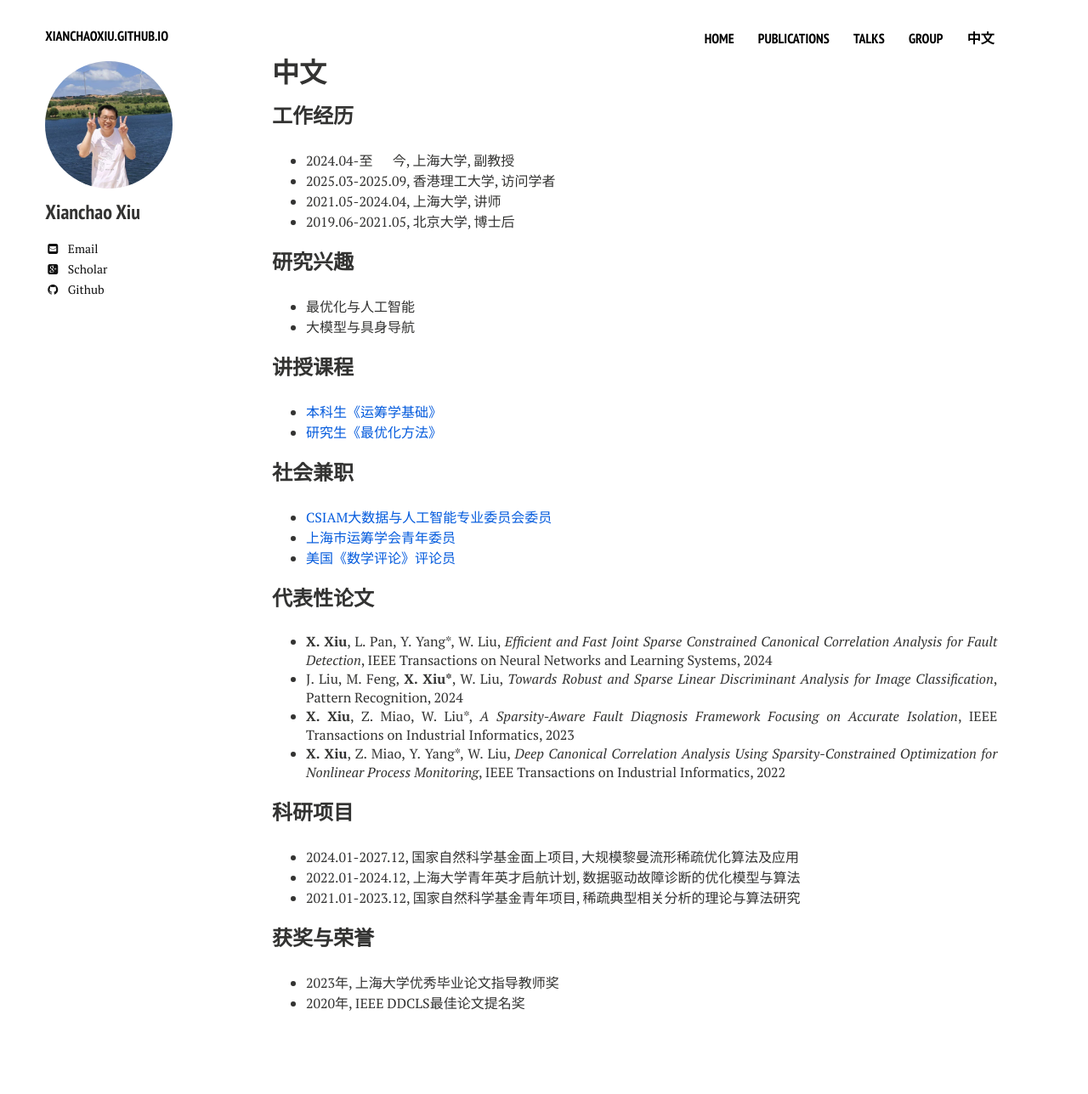
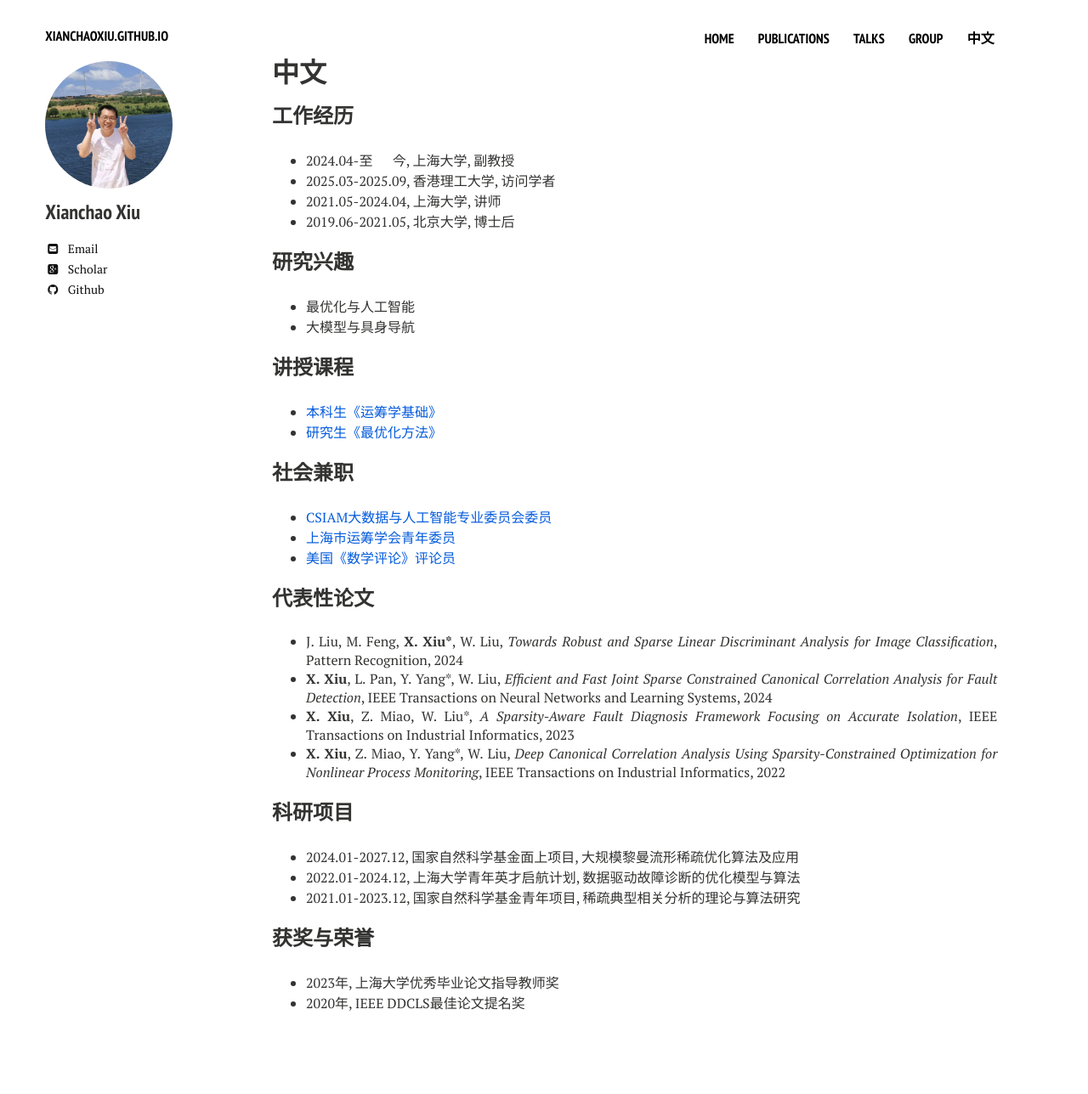
Before and after one commit to xianchaoxiu/xianchaoxiu.github.io, a Jekyll site: the page built from chinese/index.md, in a window 1280 px wide. Shown: the whole page at 85% size. Built offline with Jekyll 4.4.1, drawn with Linux system fonts in a browser that asks for light colours; nearby versions of some CDN libraries.

```diff
--- a/chinese/index.md
+++ b/chinese/index.md
@@ -40,8 +40,8 @@ share: false
 
 
 ### 代表性论文
+* J. Liu, M. Feng, <b>X. Xiu*</b>, W. Liu, <i>Towards Robust and Sparse Linear Discriminant Analysis for Image Classification</i>, Pattern Recognition, 2024
 * <b>X. Xiu</b>, L. Pan, Y. Yang*, W. Liu, <i>Efficient and Fast Joint Sparse Constrained Canonical Correlation Analysis for Fault Detection</i>, IEEE Transactions on Neural Networks and Learning Systems, 2024
-* J. Liu, M. Feng, <b>X. Xiu*</b>, W. Liu, <i>Towards Robust and Sparse Linear Discriminant Analysis for Image Classification</i>, Pattern Recognition, 2024
 * <b>X. Xiu</b>, Z. Miao, W. Liu*, <i>A Sparsity-Aware Fault Diagnosis Framework Focusing on Accurate Isolation</i>, IEEE Transactions on Industrial Informatics, 2023
 * <b>X. Xiu</b>, Z. Miao, Y. Yang*, W. Liu, <i>Deep Canonical Correlation Analysis Using Sparsity-Constrained Optimization for Nonlinear Process Monitoring</i>, IEEE Transactions on Industrial Informatics, 2022
 
```
